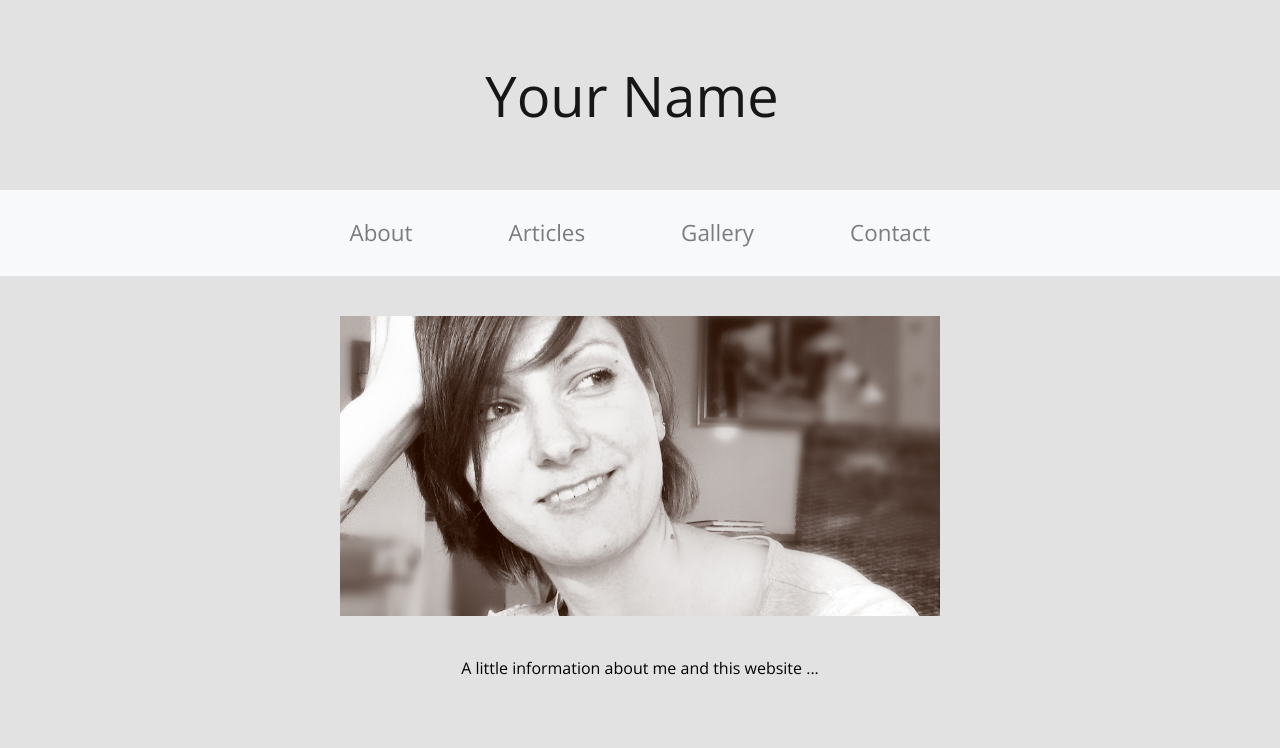
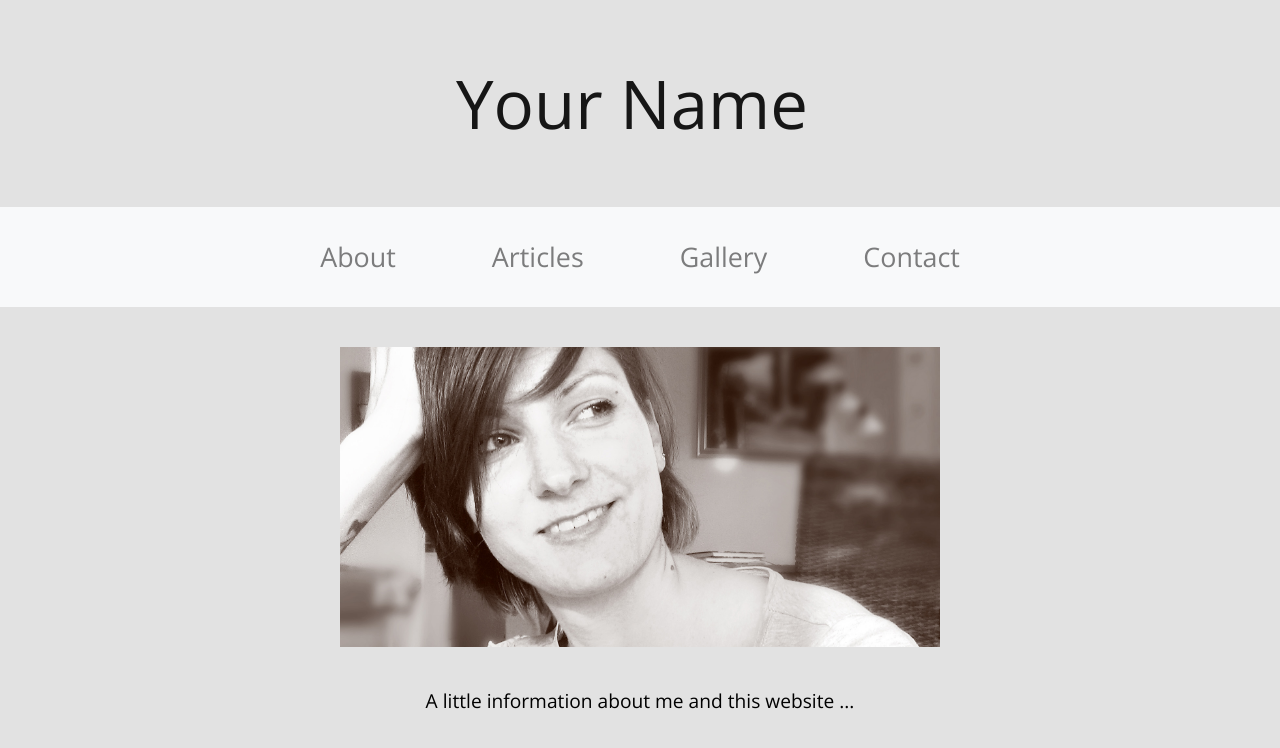
Before and after one commit to BitSchupser/portfolio_light, a Vue app: page / in a window 1280 px wide. Shown: the top 748 px of the page. Built offline with nearby package versions, Linux system fonts and the light colour scheme.

Commit message:
changed nav hover and global font size

```diff
--- a/src/App.vue
+++ b/src/App.vue
@@ -7,7 +7,7 @@
     </nav >
 
     <!-- Navigation / Top Menu -->
-    <nav class="navbar navbar-expand-lg navbar-light bg-light">
+    <nav class="navbar navbar-expand-lg navbar-light bg-light nav-height">
       <button class="navbar-toggler" type="button" data-toggle="collapse" data-target="#navbarNav" aria-controls="navbarNav" aria-expanded="false" aria-label="Toggle navigation">
         <span class="navbar-toggler-icon"></span>
       </button>
@@ -29,7 +29,11 @@
       </div>
     </nav>
 
+    <!-- Default index-Page -->
     <About />
+
+    <!-- Footer -->
+
 
   </div>
 
@@ -59,6 +63,7 @@ export default {
       color: #000;
       background-color: #e2e2e2;
       font-family: 'Open Sans', sans-serif;
+      font-size: 1.2em;
   }
 
   .container {
@@ -73,14 +78,18 @@ export default {
     font-size: 3.5em;
   }
 
+  .nav-height {
+    height: 100px;
+  }
+
   .nav-item {
-    padding: 10px 40px;
-    margin: 0;
+    margin: auto 40px;
     font-size: 1.4em;
   }
 
   .nav-item:hover {
-    background-color: #f4bc61;
+    border-bottom: #f4bc61 2px solid;
+    border-top: #f4bc61 2px solid;
   }
 
   .bg-light {
--- a/src/components/About.vue
+++ b/src/components/About.vue
@@ -5,6 +5,7 @@
         <p class="about">
             A little information about me and this website ...
         </p>
+
     </div>
 </template>
 
```
